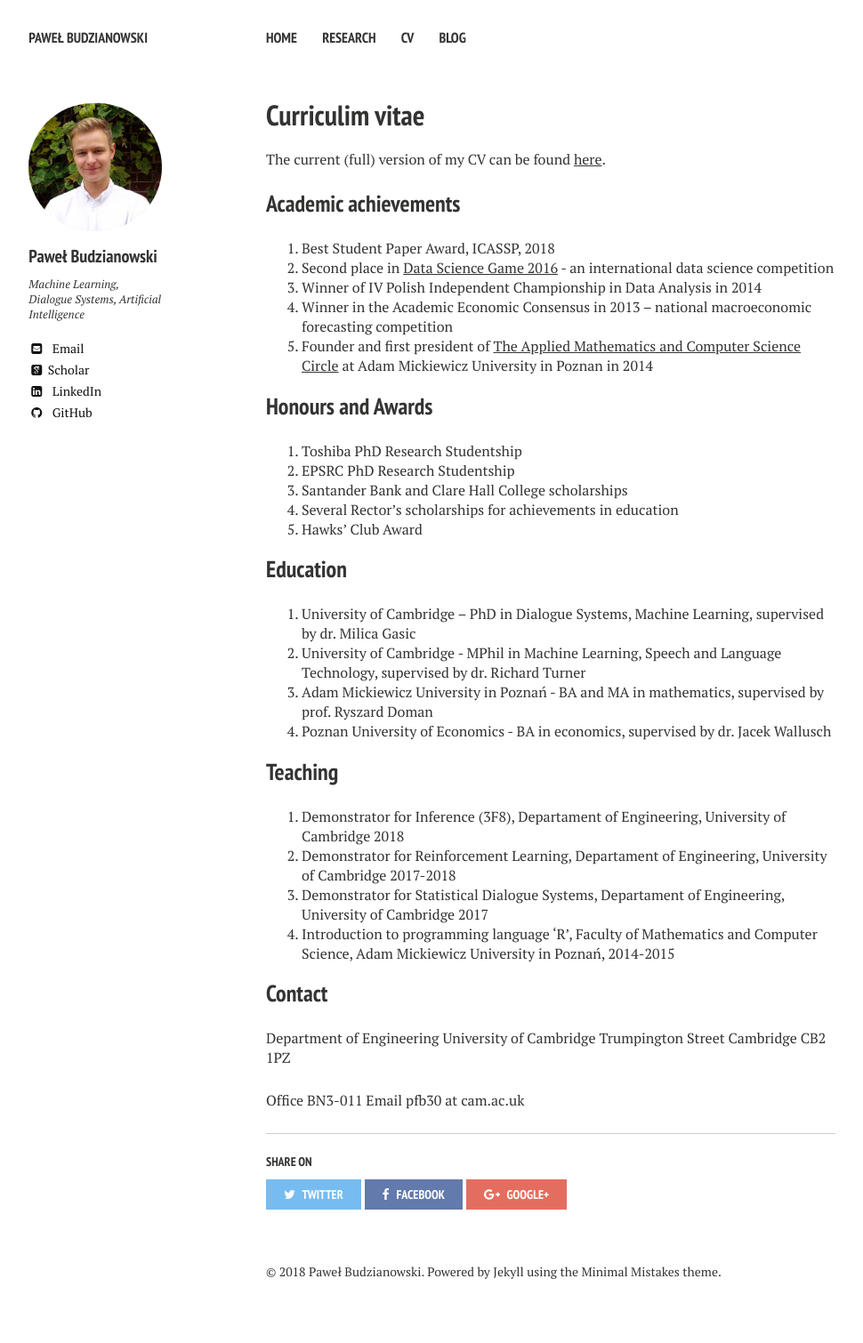
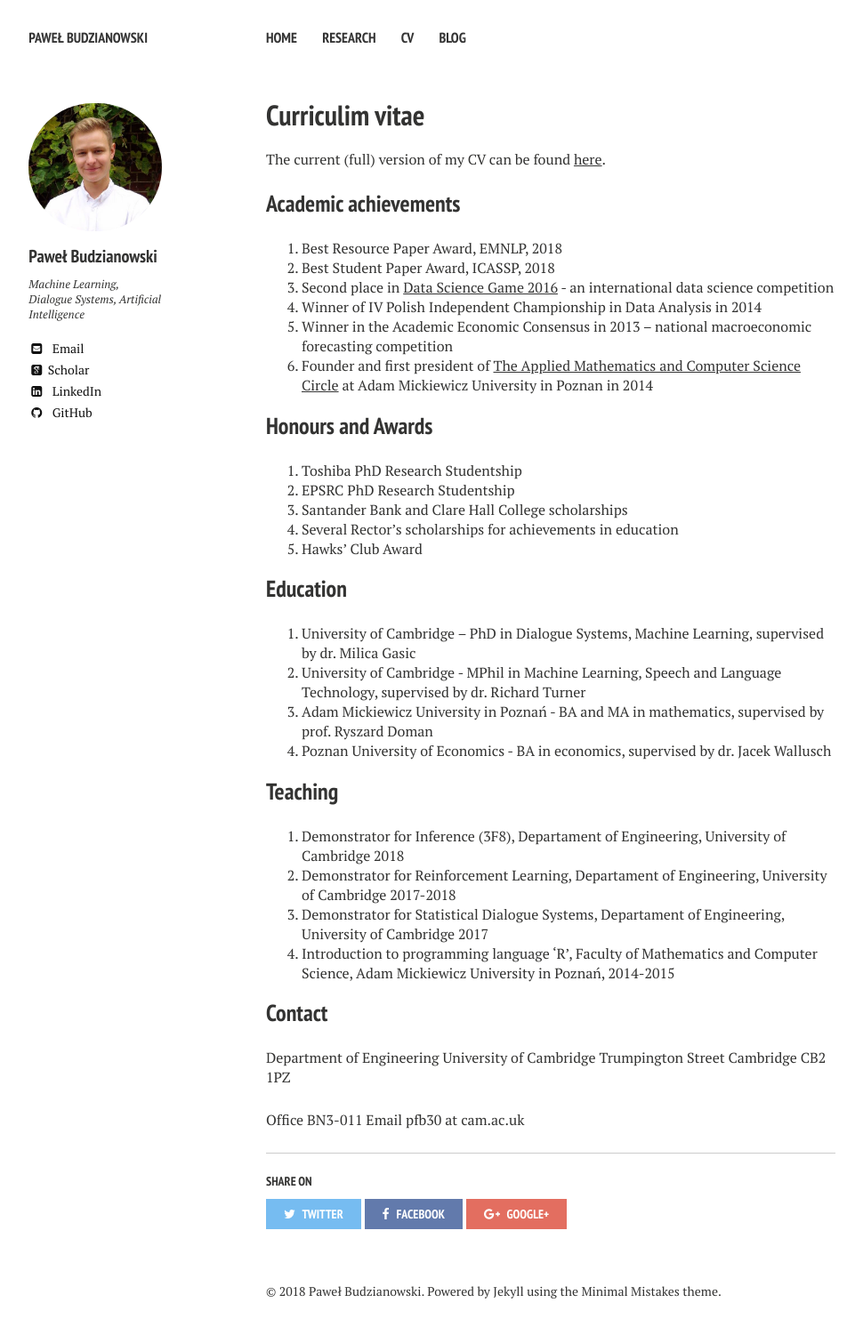
Before and after one commit to pawel-polyai/budzianowski.github.io, a Jekyll site: the page built from cv.md, in a window 1280 px wide. Shown: the whole page at 89% size, without its empty margins (21-991 px from the left). Built offline with Jekyll 4.4.1, drawn with Linux system fonts in a browser that asks for light colours; nearby versions of some CDN libraries; some web fonts are replaced; before the commit the page ends 1488 px from its top, so only the background shows below that.

```diff
--- a/cv.md
+++ b/cv.md
@@ -9,11 +9,12 @@ comments: false
 The current (full) version of my CV can be found [here](https://github.com/budzianowski/budzianowski.github.io/blob/master/data/cv.pdf).
 
 ## Academic achievements
-1. Best Student Paper Award, ICASSP, 2018
-2. Second place in [Data Science Game 2016](http://www.datasciencegame.com/press) - an international data science competition
-3. Winner of IV Polish Independent Championship in Data Analysis in 2014
-4. Winner in the Academic Economic Consensus in 2013 – national macroeconomic forecasting competition
-5. Founder and first president of [The Applied Mathematics and Computer Science Circle](http://mis.wmi.amu.edu.pl/) at Adam Mickiewicz University in Poznan in 2014
+1. Best Resource Paper Award, EMNLP, 2018
+2. Best Student Paper Award, ICASSP, 2018
+3. Second place in [Data Science Game 2016](http://www.datasciencegame.com/press) - an international data science competition
+4. Winner of IV Polish Independent Championship in Data Analysis in 2014
+5. Winner in the Academic Economic Consensus in 2013 – national macroeconomic forecasting competition
+6. Founder and first president of [The Applied Mathematics and Computer Science Circle](http://mis.wmi.amu.edu.pl/) at Adam Mickiewicz University in Poznan in 2014
 
 ## Honours and Awards
 1. Toshiba PhD Research Studentship
```
Also changed, not shown: index.md (+2 -2 lines), research.md (+2 -1 lines).
